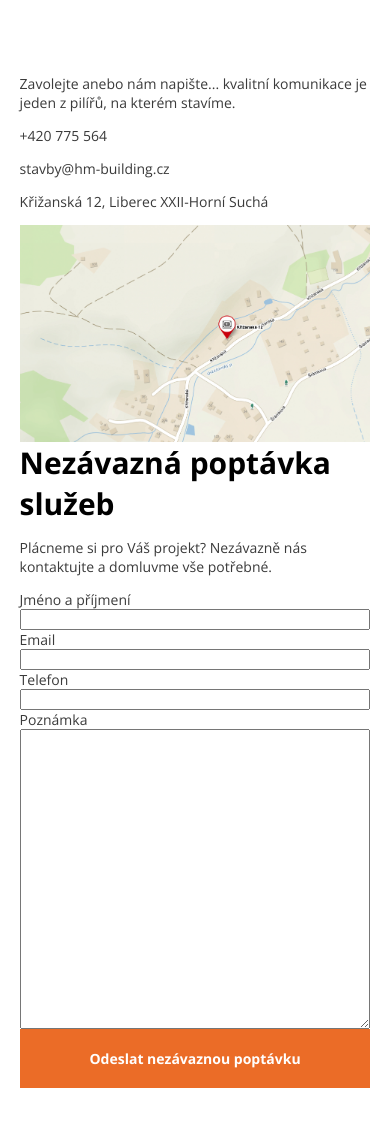
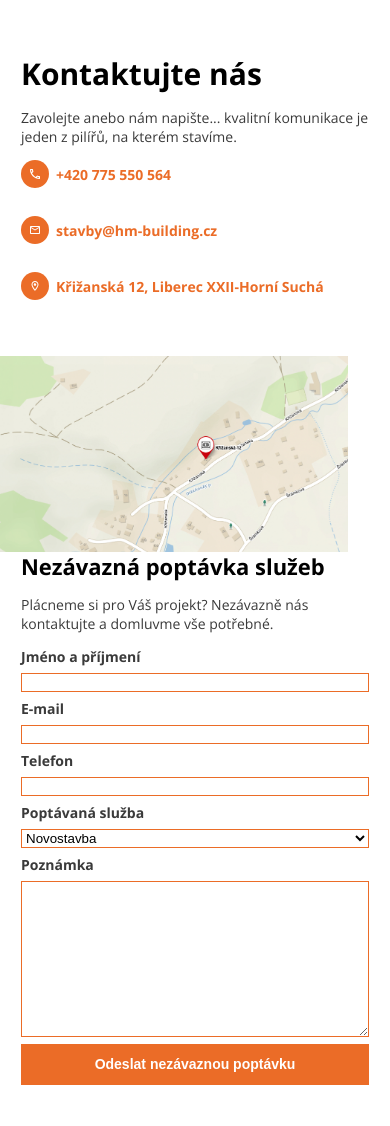
Before and after one commit to pslib-cz/2022-p2a-web-hm-building-adeladitrichova, a plain HTML site: page pages/kontakt.html in a window 390 px wide. Shown: the part 68-1194 px from the top of the page. Drawn offline with nearby package versions, Linux system fonts and the light colour scheme.

Commit message:
chci spat

```diff
--- a/css/buttons.css
+++ b/css/buttons.css
@@ -98,3 +98,11 @@
 .hero__button:hover {
     transform: scale(0.9);
 }
+
+.button--orange {
+    background-color: var(--main-orange);
+    color: white;
+    font-size: 14px;
+    line-height: 17px;
+    padding: 12px 40px;
+}
--- a/css/media-desktop.css
+++ b/css/media-desktop.css
@@ -101,7 +101,9 @@ header {
 }
 
 
-
+.presvedceni__div {
+    padding: 6em;
+}
 
 
 
@@ -173,16 +175,19 @@ header {
 }
 
 
-.novostavby__article {
-    padding: 17.85em;
+
+.sluzby__container {
+    padding: 0 35em 5em 15em;
 }
+
+
 
 header {
     margin-bottom: 10em;
 }
 
 .onas__container {
-    padding: 2em 10em 5em 10em;
+    padding: 0 35em 5em 15em;
     margin: 0;
 }
 
@@ -190,3 +195,49 @@ header {
     display: table;
     margin: 0 auto;
 }
+
+/* KONTAKT */
+
+
+
+.section--kontakt {
+    display: grid;
+    grid-template-columns: repeat(2, 1fr);
+}
+
+.section--kontakt .section__title {
+    display: grid;
+    grid-column-start: 1;
+    grid-column-end: 3;
+    text-align: center;
+}
+
+.map {
+    margin-left: 2em;
+    padding: 0 6em 0 0;
+    background: linear-gradient(0deg, rgba(235, 108, 39, 0.6), rgba(235, 108, 39, 0.6)), url(../images/mapa.jpg);
+    height: 20em;
+    background-position: center;
+}
+
+.kontakt {
+    margin: 0;
+    justify-content: center;
+    height: 100%;
+    gap: 2em;
+}
+
+.list {
+    margin-left: 3em;
+}
+
+
+.form__item__input {
+    border: 1px solid var(--main-orange);
+    background-color: white;
+}
+
+form button {
+    border: none;
+    font-weight: 700;
+}
--- a/css/media-mobil.css
+++ b/css/media-mobil.css
@@ -191,29 +191,81 @@ ul li::marker {
 
 /* KONTAKT */
 
-.kontakt__container {
-    margin: 1.4em;
+.kontakt {
+    list-style-type: none;
+    display: flex;
+    flex-direction: column;
+    gap: 2em;
 }
 
-.form {
+.kontakt li {
+    position: relative;
+    align-items: center;
     display: flex;
+    flex-direction: row;
+    gap: .5em;
+}
+
+.kontakt a {
+    text-decoration: none;
+    font-weight: 700;
+    color: var(--main-orange);
+}
+
+.kontakt {
+    padding: 0;
+    margin-bottom: 4em;
+}
+
+.kontakt__icon {
+    width: 2em;
+    height: 2em;
+    background-color: var(--main-orange);
+    border-radius: 100%;
+    display: flex;
+    align-items: center;
+    justify-content: center;
+}
+
+.kontakt__icon img {
+    width: .75em;
+    height: .75em;
+}
+
+.map {
+    width: 100%;
+    padding: 0 1.5em 0 1.5em;
+    height: 14em;
+    background-image: url(../images/mapa.jpg);
+    margin-left: -1.5em;
+    background-position: center;
+    background-size: cover;
+}
+
+.form__item {
+    font-weight: 700;
+    display: flex;
+    gap: .5em;
     flex-direction: column;
 }
 
-.input {
-    font-weight: 800;
-    width: 100%;
-    padding: 12px;
-    border: 1px solid #EB6C27;
-    box-sizing: border-box;
-    margin-top: 6px;
-    margin-bottom: 16px;
-    resize: vertical;
-
+.form__item__input {
+    border: 1px solid var(--main-orange);
+    background-color: white;
 }
 
-.kontakt__img--mapa {
+form button {
+    border: none;
+    font-weight: 700;
+}
+
+form {
+    display: flex;
+    flex-direction: column;
     width: 100%;
-    display: block;
-    object-fit: cover;
+    gap: .5em;
 }
+
+section {
+    padding: 3em 1.5em 3em 1.5em;
+}
--- a/css/styles.css
+++ b/css/styles.css
@@ -48,6 +48,7 @@ h4 {
 
 h5 {
     font-size: 2.14em;
+    text-align: center;
 
 }
 
@@ -75,3 +76,9 @@ h5 {
     font-size: 2.14em;
     color: black;
 }
+
+.poptavka__h {
+    font-size: 1.57em;
+    font-weight: 700;
+    color: black;
+}
--- a/pages/kontakt.html
+++ b/pages/kontakt.html
@@ -58,52 +58,60 @@
     </script>
   </header>
 
-  <div class="kontakt__container">
-    <div class="kontakt__container--contactus">
-      <h2>Kontaktujte nás</h2>
-      <p>Zavolejte anebo nám napište... kvalitní komunikace je jeden z pilířů, na kterém stavíme.</p>
-
-      <div class="grid__contacts">
-        <p class="contacts__description"><span class="icon-dot--phone "></span><span class="icon-dot"></span>+420 775
-          564</p>
-        <p class="contacts__description"><span class="icon-dot--mail "></span><span
-            class="icon-dot"></span>stavby@hm-building.cz</p>
-        <p class=" contacts__description"><span class="icon-dot--position"></span><span
-            class="icon-dot"></span>Křižanská 12, Liberec XXII-Horní Suchá</p>
-      </div>
-
-      <img class="kontakt__img--mapa" src="../images/mapa.jpg" alt="mapa">
-    </div>
-
-    <!-- tupy komenty, kazdopadne formular asi-->
-    <div class="kontakt__form">
-      <!-- nadpiss -->
-      <span class="kontakt__h">Nezávazná poptávka služeb</span>
-      <!-- text -->
+  <section class="section--kontakt">
+    <article class="section__title">
+      <span class="kontakt__h">Kontaktujte nás</span>
+      <p class="kontakt__p">Zavolejte anebo nám napište... kvalitní komunikace je jeden z pilířů, na kterém stavíme.
+      </p>
+    </article>
+    <article>
+      <ul class="services__article__body kontakt">
+        <li><i class="kontakt__icon"><img src="../images/phone.svg"></i><a href="tel:+420 775 550 564">+420 775 550 564
+        </li></a>
+        <li><i class="kontakt__icon"><img src="../images/mail.svg"></i><a
+            href="mailto:stavby@hm-building.cz">stavby@hm-building.cz</a></li>
+        <li><i class="kontakt__icon"><img src="../images/location.svg"></i><a
+            href="https://www.google.com/maps/place/K%C5%99i%C5%BEansk%C3%A1+12,+Horn%C3%AD+Such%C3%A1,+460+10+Liberec/@50.7600366,15.0014291,17z/data=!4m5!3m4!1s0x470936fe7ea6ccbb:0x362ba2cad58e444!8m2!3d50.760661!4d15.0022228?hl=cs-CZ">Křižanská
+            12, Liberec XXII-Horní Suchá</a></li>
+      </ul>
+    </article>
+    <article>
+      <a href=""></a>
+      <aside class="map"></aside>
+    </article>
+    <article class="section__subtitle">
+      <span class="poptavka__h">Nezávazná poptávka služeb</span>
       <p>Plácneme si pro Váš projekt? Nezávazně nás kontaktujte a domluvme vše potřebné.</p>
-
-      <!-- real formular-->
-      <div class="kontakt__form--labels">
-        <form action="" class="form">
-
-          <label for="fullname">Jméno a příjmení</label>
-          <input type="text" id="fullname" name="fullname">
-
-          <label for="email">Email</label>
-          <input type="text" id="email" name="email">
-
-          <label for="phone">Telefon</label>
-          <input type="text" id="phone" name="phone">
-
-          <label for="subject">Poznámka</label>
-          <textarea id="subject" name="subject" placeholder="" style="height:300px"></textarea>
-
-          <input class="form__button--kontakt" type="submit" value="Odeslat nezávaznou poptávku">
-        </form>
-
-      </div>
-    </div>
-  </div>
+      <form>
+        <strong><label class="form__item">
+            Jméno a příjmení
+            <input type="text" class="form__item__input">
+          </label></strong>
+        <strong><label class="form__item">
+            E-mail
+            <input type="email" class="form__item__input">
+          </label></strong>
+        <strong><label class="form__item">
+            Telefon
+            <input type="text" class="form__item__input">
+          </label></strong>
+        <strong><label class="form__item">
+            Poptávaná služba
+            <select class="form__item__input">
+              <option value="Novostavba">Novostavba</option>
+              <option value="Novostavba">Průmyslová stavba</option>
+              <option value="Novostavba">Rekonstrukce</option>
+              <option value="Novostavba">Komunikace a zpevněné plochy</option>
+            </select>
+          </label></strong>
+        <strong><label class="form__item">
+            Poznámka
+            <textarea rows="10" class="form__item__input"></textarea>
+          </label></strong>
+        <button class="button--orange" type="submit">Odeslat nezávaznou poptávku</button>
+      </form>
+    </article>
+  </section>
 </body>
 
 </html>
```
Also changed, not shown: index.html (+2 -2 lines), pages/onas.html (+1 -1 lines), pages/reference.html (+1 -1 lines), pages/sluzby/sluzbakomunikace.html (+29 -29 lines), pages/sluzby/sluzbanovostavby.html (+25 -23 lines), pages/sluzby/sluzbaprumyslovestavby.html (+25 -23 lines), pages/sluzby/sluzbarekonstrukce.html (+81 -28 lines), images/location.svg (added), images/mail.svg (added), images/phone.svg (added).
